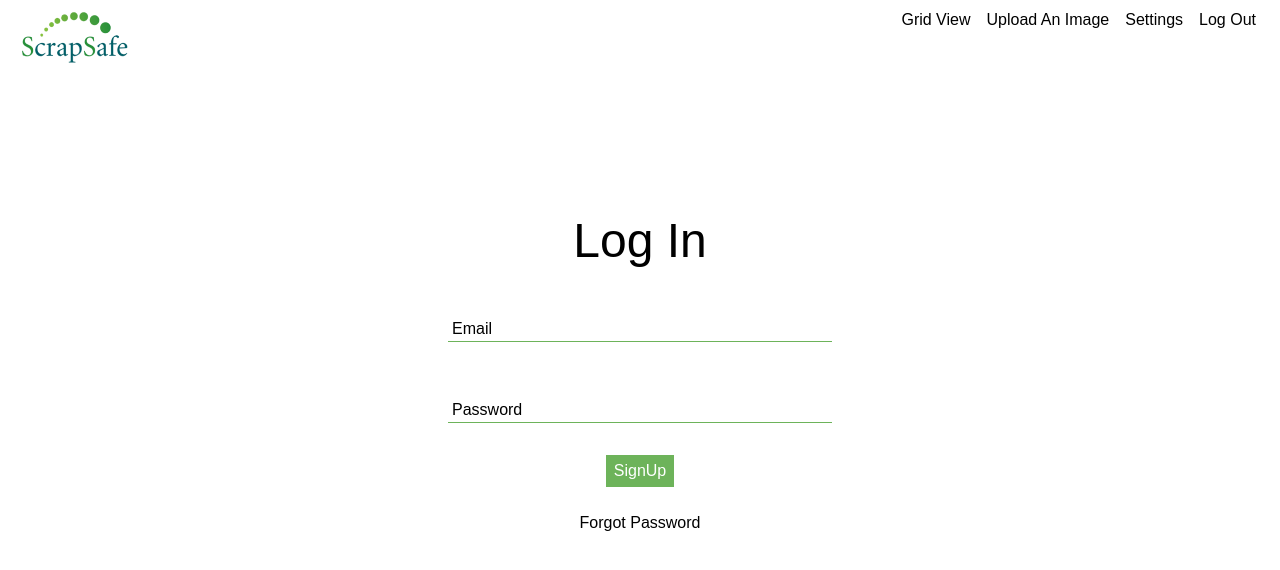
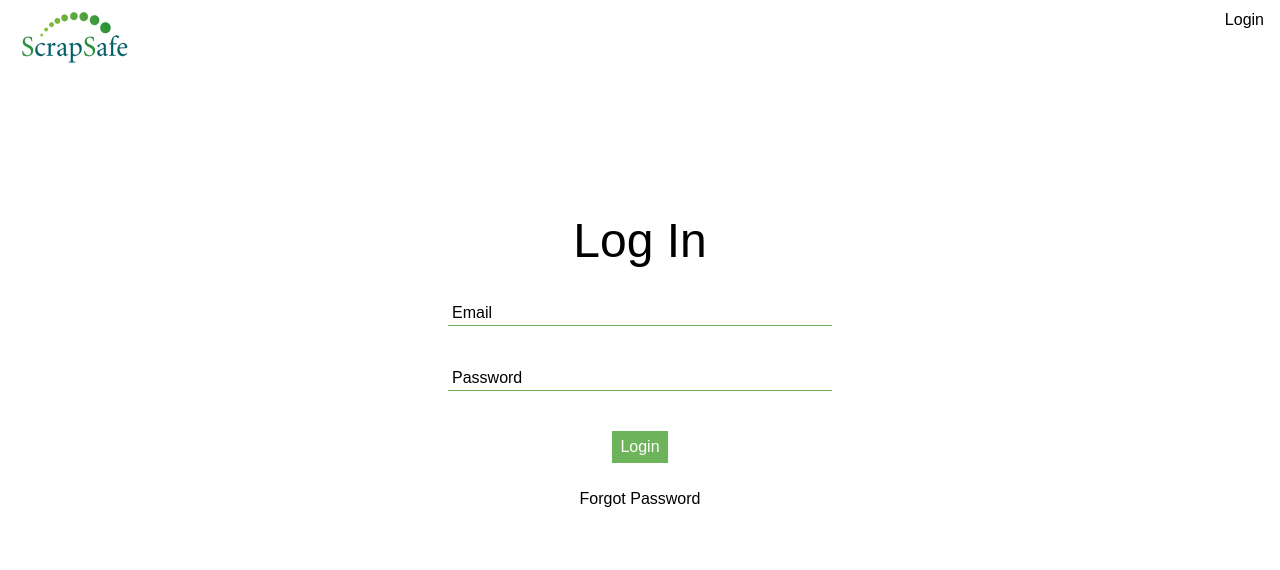
Before and after one commit to TNortnern/scrapsafe-frontend, a Next.js app: page /login in a window 1280 px wide. Shown: the top 570 px of the page. Built offline with nearby package versions, Linux system fonts and the light colour scheme.

Commit message:
Update navbar and implemented pseduo login

```diff
--- a/components/layout/Navbar.js
+++ b/components/layout/Navbar.js
@@ -1,31 +1,49 @@
-import React from 'react';
+import React from "react";
+import Link from "next/link";
+import { useSelector, useDispatch } from "react-redux";
+import { selectUser, setUser } from "../../lib/slices/authSlice";
 
 const Navbar = () => {
+  const user = useSelector(selectUser);
+  const dispatch = useDispatch();
+  console.log("user", user);
   return (
-    <nav className='flex justify-between py-2 mx-4'>
-      <img src='/Logo.png' alt='' />
+    <nav className="flex justify-between py-2 mx-4">
+      <img src="/Logo.png" alt="" />
 
-      <ul className='flex'>
+      <ul className="flex space-x-2">
+        {!user ? (
           <li>
-          <a className='px-2' href='/gridview'>
-            Grid View
-          </a>
+            <Link href="/login">
+              <a className="hover:text-green-custom">Login</a>
+            </Link>
+          </li>
+        ) : (
+          <>
+            <li>
+              <Link href="/gridview">
+                <a className="hover:text-green-custom">Grid View</a>
+              </Link>
             </li>
             <li>
-          <a className='px-2' href='/'>
-            Upload An Image
-          </a>
+              <Link href="/">
+                <a className="hover:text-green-custom"> Upload An Image</a>
+              </Link>
             </li>
             <li>
-          <a className='px-2' href='/settings'>
-            Settings
-          </a>
+              <Link href="/settings">
+                <a className="hover:text-green-custom">Settings</a>
+              </Link>
             </li>
             <li>
-          <a className='px-2' href=''>
+              <span onClick={() => {
+                dispatch(setUser(null))
+              }} className="hover:text-green-custom cursor-pointer">
                 Log Out
-          </a>
+              </span>
             </li>
+          </>
+        )}
       </ul>
     </nav>
   );
--- /dev/null
+++ b/components/withAuth.js
@@ -0,0 +1,23 @@
+import { useState, useEffect } from "react";
+  const withAuth = () => {
+    const [user, setUser] = useState(null);
+    const [loading, setLoading] = useState(false);
+    useEffect(() => {
+      // alert("happened");
+    }, []);
+
+    const toRender = () => {
+      if (loading) {
+        return "loading..";
+      } else {
+        if (user) {
+          return 'user';
+        } else {
+          return null;
+        }
+      }
+    };
+    return <>{toRender()}</>;
+  };
+
+export default withAuth;
--- /dev/null
+++ b/lib/slices/authSlice.js
@@ -0,0 +1,28 @@
+import { createSlice } from "@reduxjs/toolkit";
+
+const authSlice = createSlice({
+  name: "auth",
+  initialState: {
+    user: null,
+  },
+  reducers: {
+    setUser: (state, { payload }) => {
+      state.user = payload;
+    },
+  },
+});
+
+/**
+ * Extract count from root state
+ *
+ * @param   {Object} state The root state
+ * @returns {number} The current count
+ */
+export const selectUser = (state) => state.auth.user;
+
+export const {
+ setUser,
+} = authSlice.actions;
+
+
+export default authSlice.reducer;
--- a/pages/login.js
+++ b/pages/login.js
@@ -1,36 +1,52 @@
-import React, { useState } from 'react';
-import Layout from '../components/layout/Layout';
-import Input from '../components/common/Input';
-import Wrapper from '../components/layout/Wrapper';
-import Button from '../components/common/Button';
+import React, { useState } from "react";
+import Layout from "../components/layout/Layout";
+import Input from "../components/common/Input";
+import Wrapper from "../components/layout/Wrapper";
+import Button from "../components/common/Button";
+import { useDispatch } from "react-redux";
+import { setUser } from "../lib/slices/authSlice";
+import { abc } from ".";
 
 const login = () => {
-  const [email, setEmail] = useState('');
-  const [password, setPassword] = useState('');
-
+  const [email, setEmail] = useState("");
+  const [password, setPassword] = useState("");
+  const dispatch = useDispatch();
   return (
     <Layout>
       <Wrapper>
-        <h1 className='text-5xl'>Log In</h1>
+        <h1 className="text-5xl">Log In</h1>
 
-        <div className='flex flex-col space-y-10 mt-6 w-full '>
+        <form onSubmit={(e) => {
+          e.preventDefault();
+          dispatch(setUser({
+            name: 'Kevin Smith',
+            email: 'ksmith@gmail.com'
+          }))
+        }} className="flex flex-col space-y-10 mt-6 w-full ">
           <Input
             onChange={(e) => setEmail(e.target.value)}
-            className='my-4 px-4'
-            type='email'
-            placeholder='Email'
+            className="px-4"
+            type="email"
+            placeholder="Email"
             value={email}
           />
           <Input
             onChange={(e) => setPassword(e.target.value)}
-            className='my-4 px-4'
-            type='password'
-            placeholder='Password'
+            className="px-4"
+            type="password"
+            placeholder="Password"
             value={password}
           />
-        </div>
-        <Button className='mt-8 hover:opacity-75'>SignUp</Button>
-        <p className='mt-6'>Forgot Password</p>
+          <div className="text-center">
+            <Button
+              type="submit"
+              className="hover:opacity-75 inline-block"
+            >
+              Login
+            </Button>
+          </div>
+        </form>
+        <p className="mt-6">Forgot Password</p>
       </Wrapper>
     </Layout>
   );
--- a/store.js
+++ b/store.js
@@ -1,10 +1,13 @@
 import { configureStore } from '@reduxjs/toolkit'
 
 import counterReducer from './lib/slices/counterSlice'
+import authReducer from './lib/slices/authSlice'
+
 
 export default configureStore({
   reducer: {
     counter: counterReducer,
+    auth: authReducer
   },
   devTools: true,
 })
```
Lines whose indentation alone changed are shown as unchanged.
